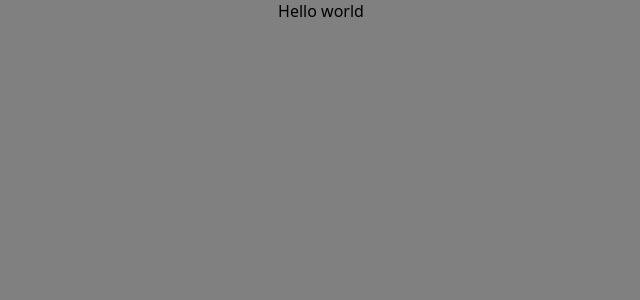
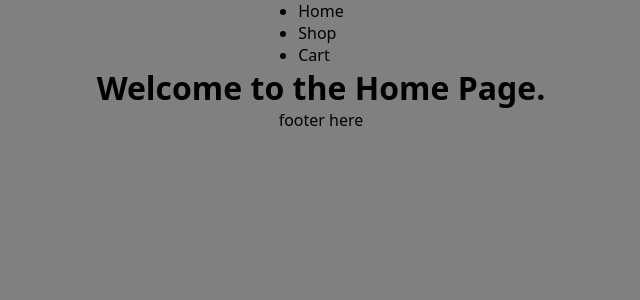
Before and after one commit to mdot2x3/shopping-cart, a React (Vite) app: page / in a window 1280 px wide. Shown: the top 300 px of the page, without its empty margins (319-959 px from the left). Built offline with nearby package versions, Linux system fonts and the light colour scheme.

Commit message:
feat: add new pages, Navbar component
add components and pages directories to src.

create a basic placeholder Navbar component.

organize layout of App component which will act as
the home page.

create Shop and Cart pages.

update README.md.

```diff
--- a/src/App.css
+++ b/src/App.css
@@ -1,5 +1,6 @@
-.app-container {
+.app {
   display: flex;
+  flex-direction: column;
   justify-content: center;
   align-items: center;
 }
--- a/src/App.jsx
+++ b/src/App.jsx
@@ -1,7 +1,20 @@
 import "./App.css";
+import Navbar from "./components/Navbar";
 
 function App() {
-  return <main className="app-container">Hello world</main>;
+  return (
+    <div className="app">
+      <header>
+        <nav className="nav">
+          <Navbar />
+        </nav>
+      </header>
+      <main className="main">
+        <h1>Welcome to the Home Page.</h1>
+      </main>
+      <footer className="footer">footer here</footer>
+    </div>
+  );
 }
 
 export default App;
--- /dev/null
+++ b/src/components/Navbar.jsx
@@ -0,0 +1,11 @@
+const Navbar = () => {
+  return (
+    <ul>
+      <li>Home</li>
+      <li>Shop</li>
+      <li>Cart</li>
+    </ul>
+  );
+};
+
+export default Navbar;
```
Also changed, not shown: src/pages/Cart.jsx (added), src/pages/Shop.jsx (added), 1 other file (tests, documents, lock files or other folders).
